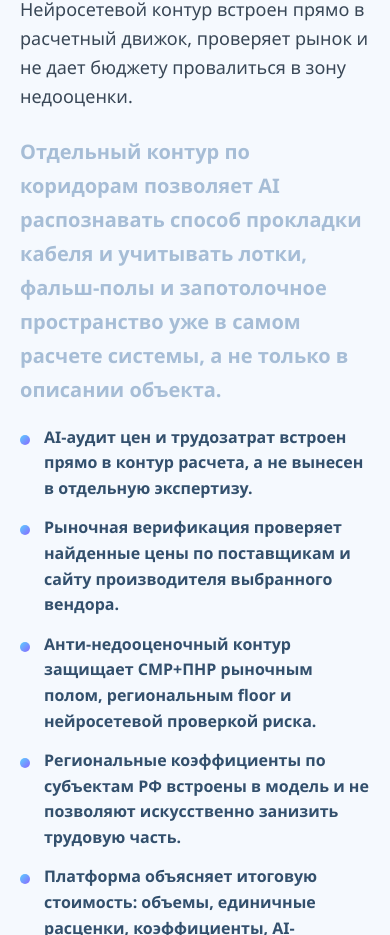
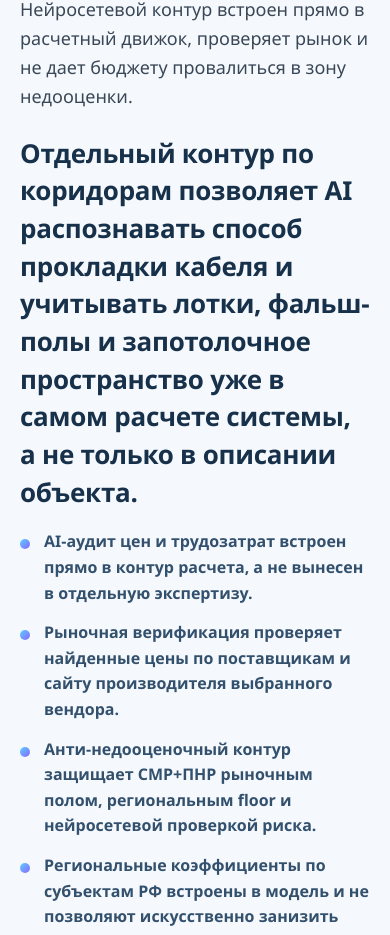
Before and after one commit to AlexSpider0686/Spider0, a React app in the folder src/: page / in a window 390 px wide. Shown: the part 7395-8330 px from the top of the page. Built offline with nearby package versions, Linux system fonts and the light colour scheme; the HTML template or start-up script is replaced by a standard one.

Commit message:
make corridor note visibly larger

```diff
--- a/src/site.css
+++ b/src/site.css
@@ -1992,9 +1992,12 @@ html {
 }
 
 .app-shell .corridor-emphasis {
-  font-size: clamp(20px, 1.7vw, 25px);
-  line-height: 1.7;
-  font-weight: 600;
+  display: block;
+  font-size: clamp(26px, 2.2vw, 34px);
+  line-height: 1.45;
+  font-weight: 700;
+  letter-spacing: -0.01em;
+  color: #18314a;
   max-width: 980px;
 }
 }
```
